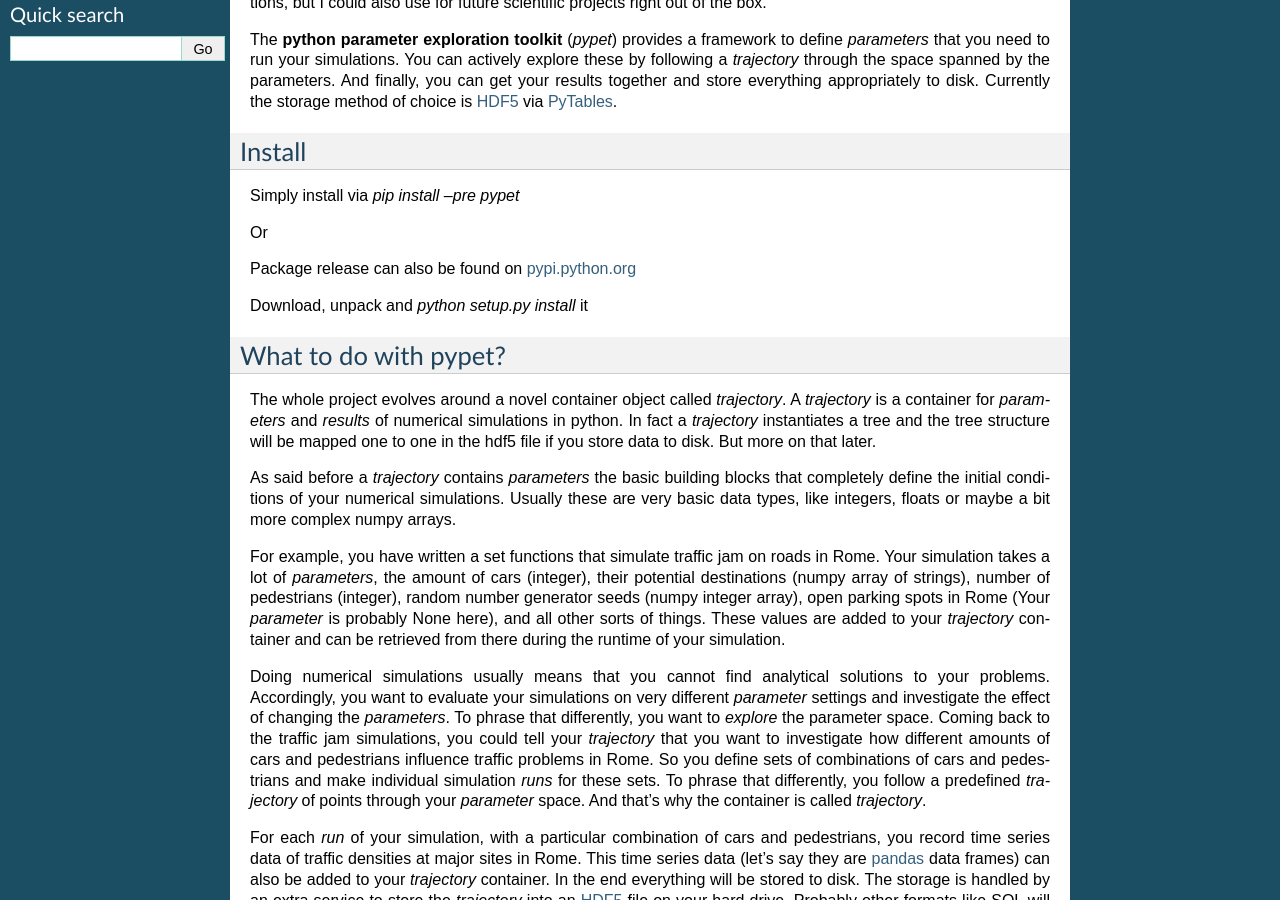
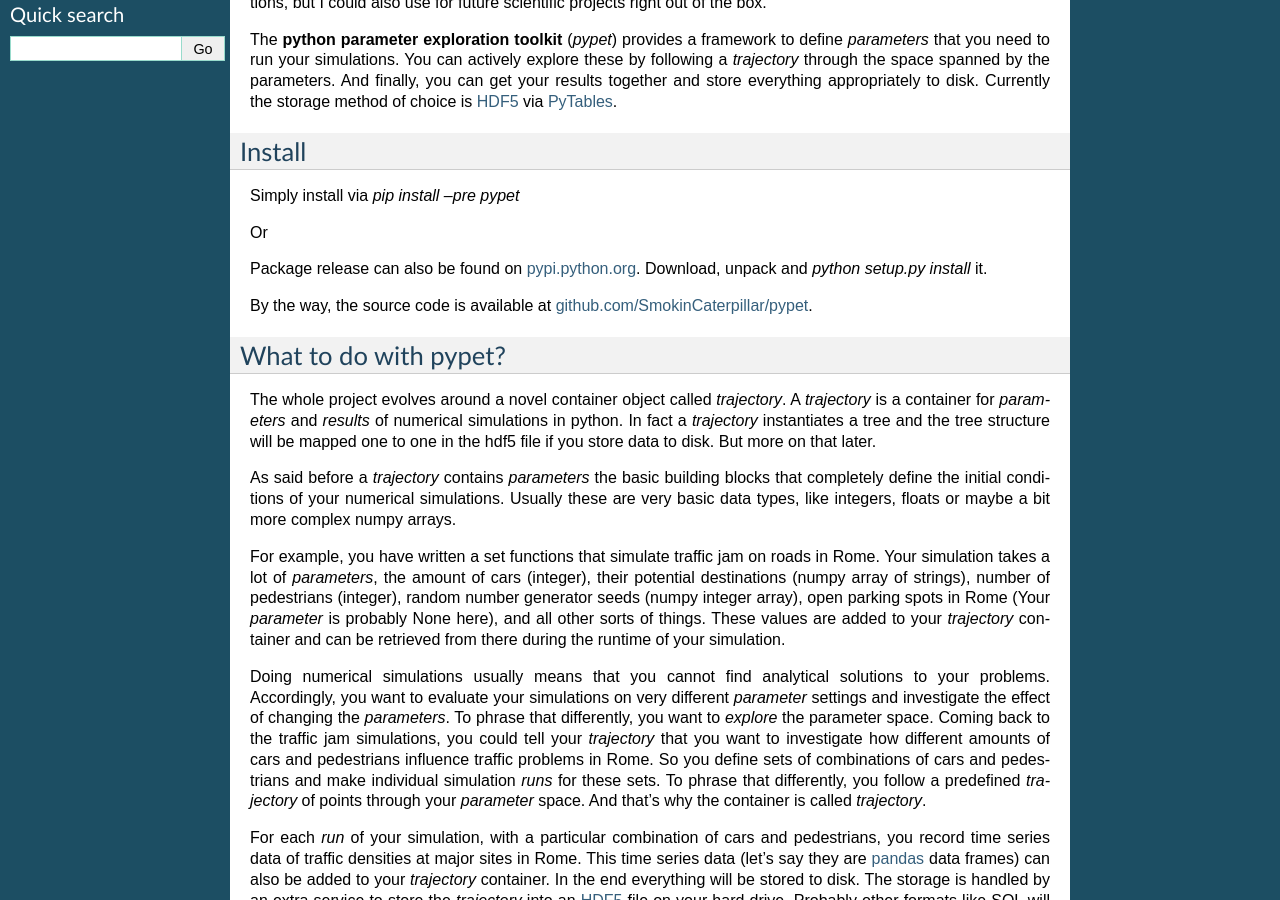
Before and after one commit to SmokinCaterpillar/pypet, a Sphinx documentation site: the page built from doc/source/introduction.rst, in a window 1280 px wide and 900 px high, scrolled down 360 px. Built offline with Sphinx 7.4.7, drawn with Linux system fonts in a browser that asks for light colours.

```diff
--- a/doc/source/introduction.rst
+++ b/doc/source/introduction.rst
@@ -39,11 +39,13 @@ Simply install via `pip install --pre pypet`
 
 Or
 
-Package release can also be found on `pypi.python.org`_
+Package release can also be found on `pypi.python.org`_. Download, unpack and `python setup.py install` it.
 
-Download, unpack and `python setup.py install` it
+By the way, the source code is available at `github.com/SmokinCaterpillar/pypet`_.
 
 .. _`pypi.python.org`: https://pypi.python.org/pypi/pypet
+
+.. _`github.com/SmokinCaterpillar/pypet`: https://github.com/SmokinCaterpillar/pypet
 
 ---------------------------------
 What to do with pypet?
--- a/setup.py
+++ b/setup.py
@@ -61,7 +61,7 @@ setup(
         'Intended Audience :: Science/Research',
         'Natural Language :: English',
         'Operating System :: OS Independent',
-        'Topic :: Scientific/Engineering :: Bio-Informatics',
+        'Topic :: Scientific/Engineering',
         'License :: OSI Approved :: BSD License',
         'Topic :: Utilities']
 )
```
Also changed, not shown: README.md (+5 -1 lines).
